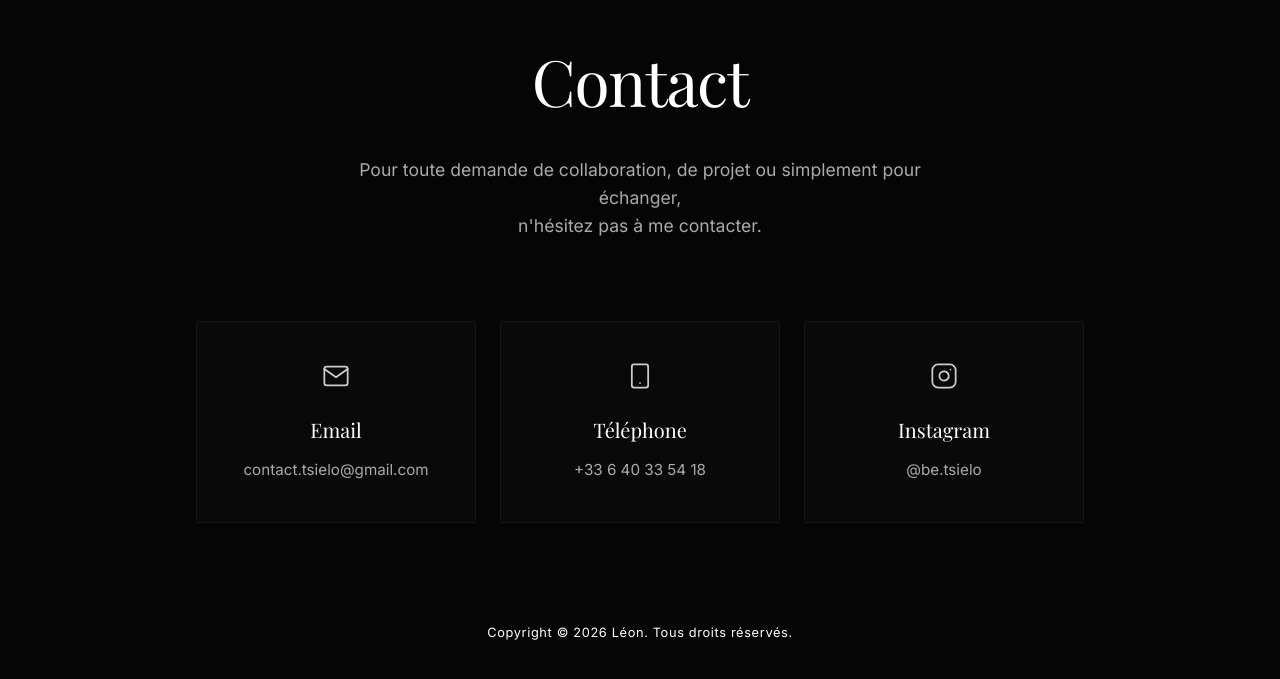
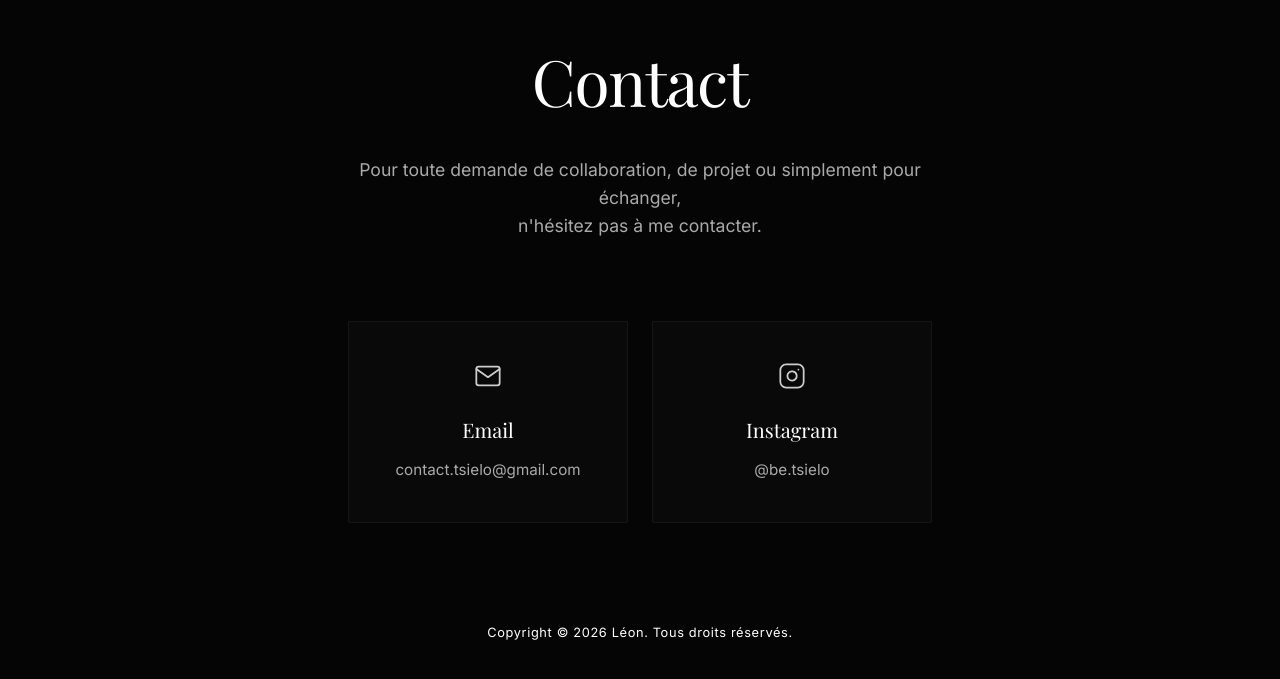
Before and after one commit to SileoWorks/Portfolio, a React (Vite) app: page / in a window 1280 px wide. Shown: the part 4182-4861 px from the top of the page. Built offline with nearby package versions, Linux system fonts and the light colour scheme; a web font is replaced by a local one.

Commit message:
Update: Contact section improvements

```diff
--- a/src/sections/Contact.jsx
+++ b/src/sections/Contact.jsx
@@ -19,16 +19,6 @@ export default function Contact() {
                         <h3 className="contact-label">Email</h3>
                         <a href="mailto:contact.tsielo@gmail.com" className="contact-link">contact.tsielo@gmail.com</a>
                     </div>
-
-                    <div className="contact-card">
-                        <svg className="contact-icon" viewBox="0 0 24 24" fill="none" stroke="currentColor" strokeWidth="1.5" strokeLinecap="round" strokeLinejoin="round">
-                            <rect x="5" y="2" width="14" height="20" rx="2" ry="2" />
-                            <line x1="12" y1="18" x2="12.01" y2="18" />
-                        </svg>
-                        <h3 className="contact-label">Téléphone</h3>
-                        <a href="tel:+33640335418" className="contact-link">+33 6 40 33 54 18</a>
-                    </div>
-
                     <div className="contact-card">
                         <svg className="contact-icon" viewBox="0 0 24 24" fill="none" stroke="currentColor" strokeWidth="1.5" strokeLinecap="round" strokeLinejoin="round">
                             <rect x="2" y="2" width="20" height="20" rx="5" ry="5" />
```
